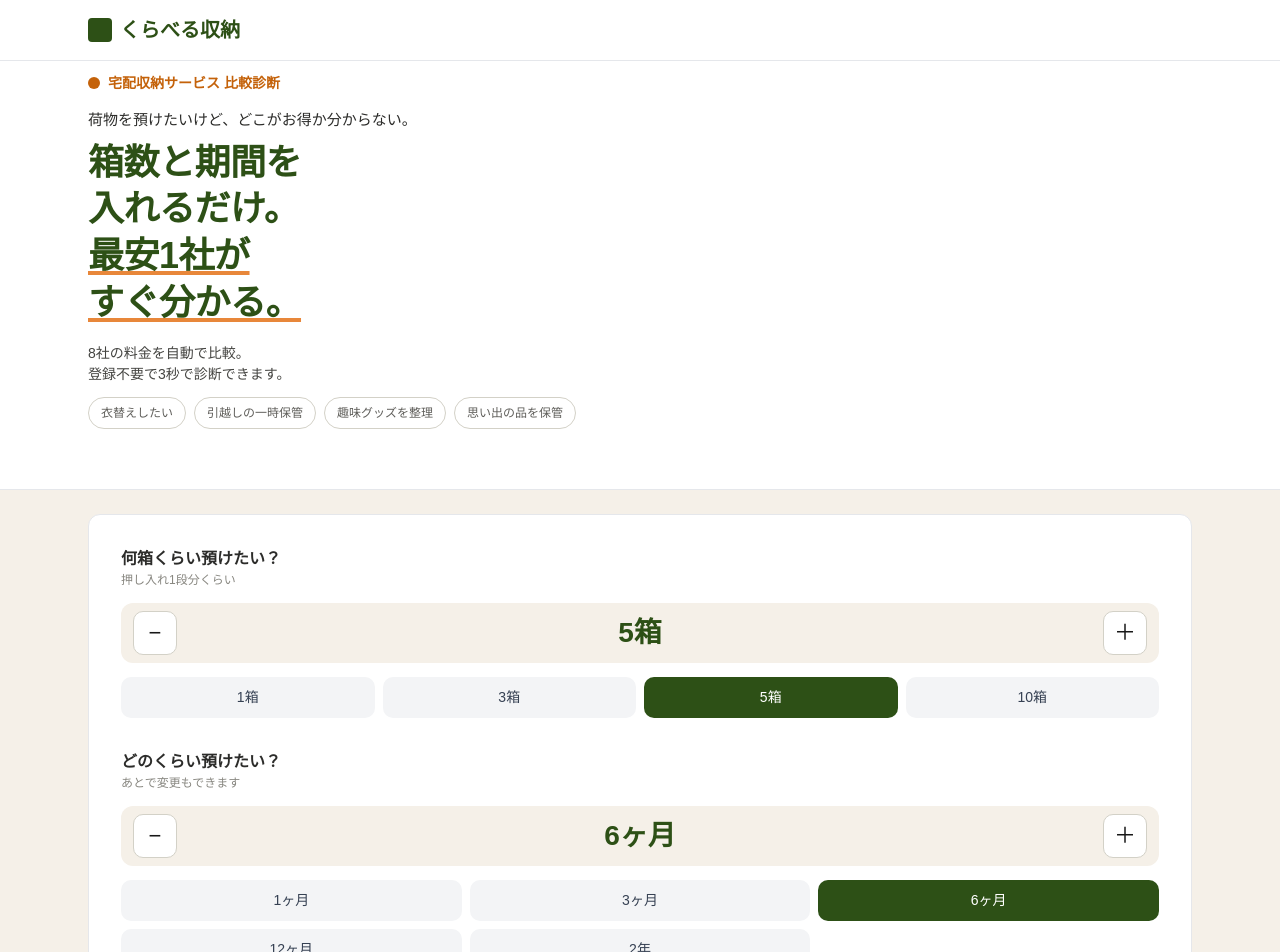
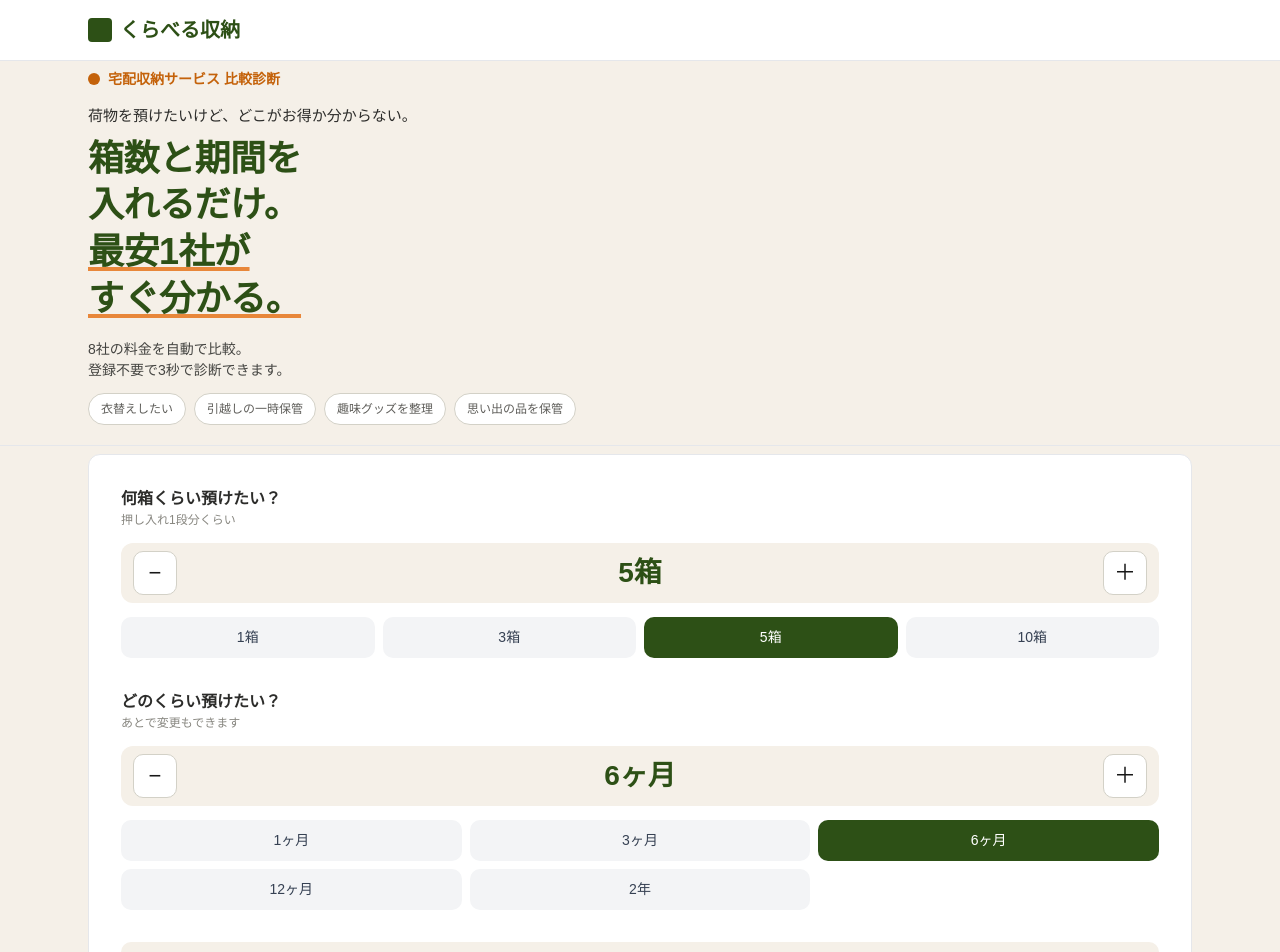
Before and after one commit to kazukiyamada19920206-ai/kurabe-storage, a Next.js app: page / in a window 1280 px wide. Shown: the top 952 px of the page. Built offline with nearby package versions, Linux system fonts and the light colour scheme.

Commit message:
reduce spacing between hero and form sections

```diff
--- a/app/page.tsx
+++ b/app/page.tsx
@@ -112,7 +112,7 @@ export default function Home() {
       </header>
 
       {/* ヒーロー */}
-      <div className="bg-white border-b border-gray-200 pt-3 pb-12">
+      <div className="bg-[#F5F0E8] border-b border-gray-200 pt-2 pb-2">
         <div className="mx-auto max-w-6xl px-6">
           <div className="flex items-center gap-2 mb-4">
             <div className="w-3 h-3 rounded-full bg-[#C4620A]"></div>
@@ -152,7 +152,7 @@ export default function Home() {
       </div>
 
       {/* メインコンテンツ */}
-      <div className="mx-auto max-w-6xl px-6 pt-6 pb-12">
+      <div className="mx-auto max-w-6xl px-6 pt-2 pb-12">
         {/* 入力フォーム */}
         <div className="bg-white rounded-[12px] border border-gray-200 p-8 mb-12">
           <div className="space-y-8 mb-8">
```
